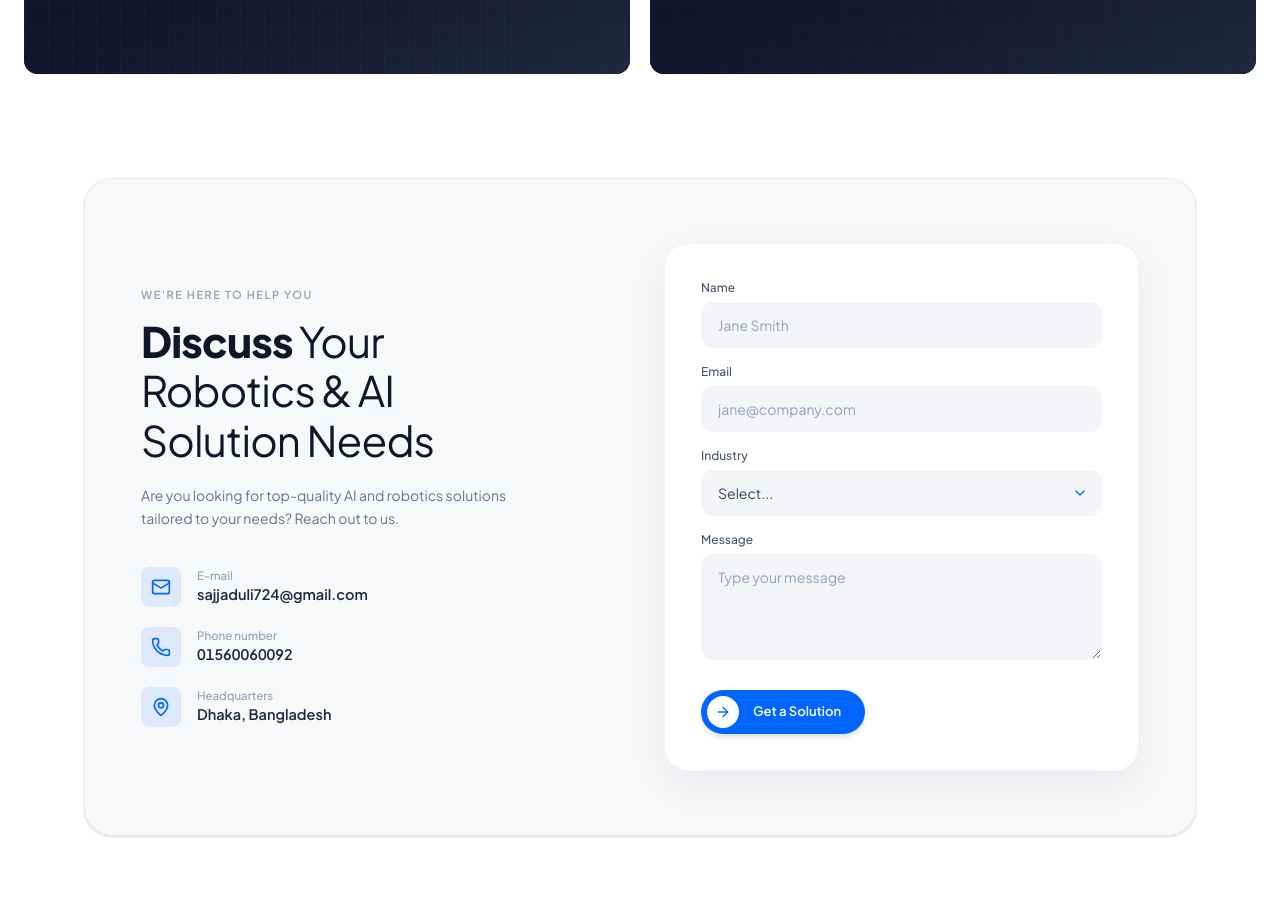
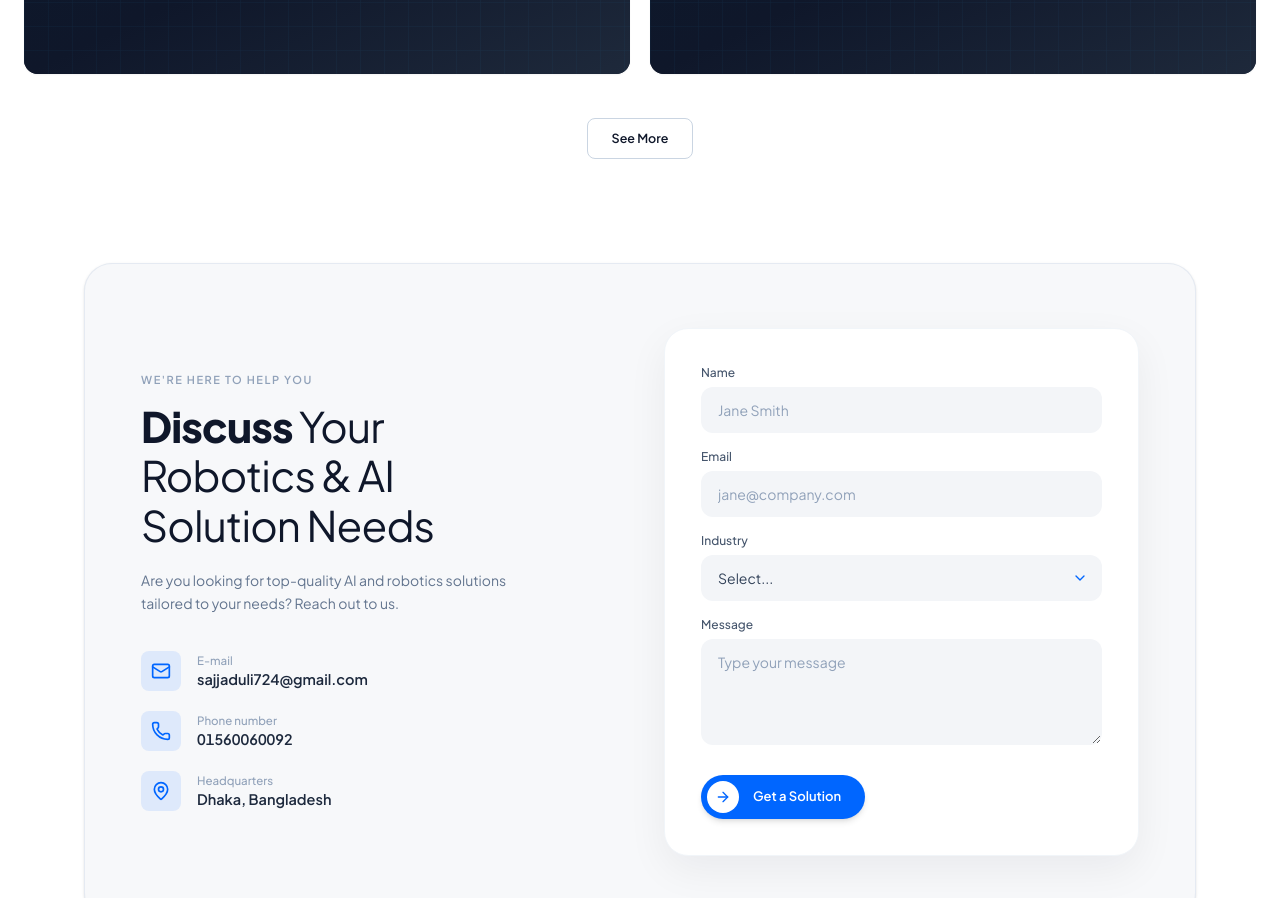
Before and after one commit to sajjadul404/MARKO-Robotics, a React (Vite) app: page / in a window 1280 px wide. Shown: the part 2886-3784 px from the top of the page. Built offline with nearby package versions, Linux system fonts and the light colour scheme.

Commit message:
see more button

```diff
--- a/src/components/CompanyPulseSection.jsx
+++ b/src/components/CompanyPulseSection.jsx
@@ -44,6 +44,16 @@ export default function CompanyPulseSection({
             </div>
           ))}
         </div>
+
+        <div className="mt-11 text-center">
+          <button
+            type="button"
+            onClick={() => scrollToSection('events')}
+            className="inline-flex items-center justify-center px-6 py-2.5 rounded-[8px] border border-slate-300 bg-white hover:bg-slate-50 text-[#0F172A] text-[12.5px] font-semibold transition-colors cursor-pointer whitespace-nowrap"
+          >
+            See More
+          </button>
+        </div>
       </div>
     </section>
   );
```
